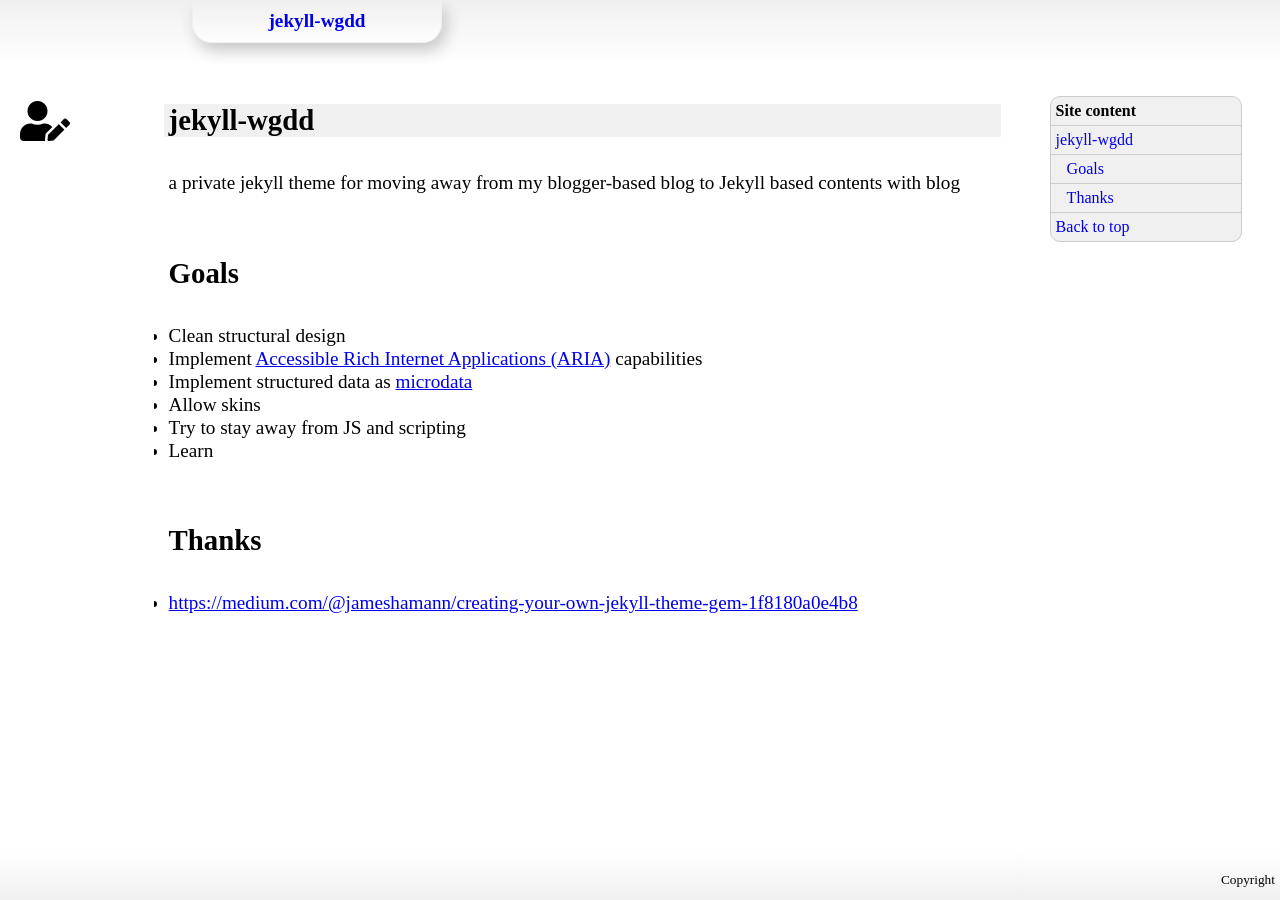
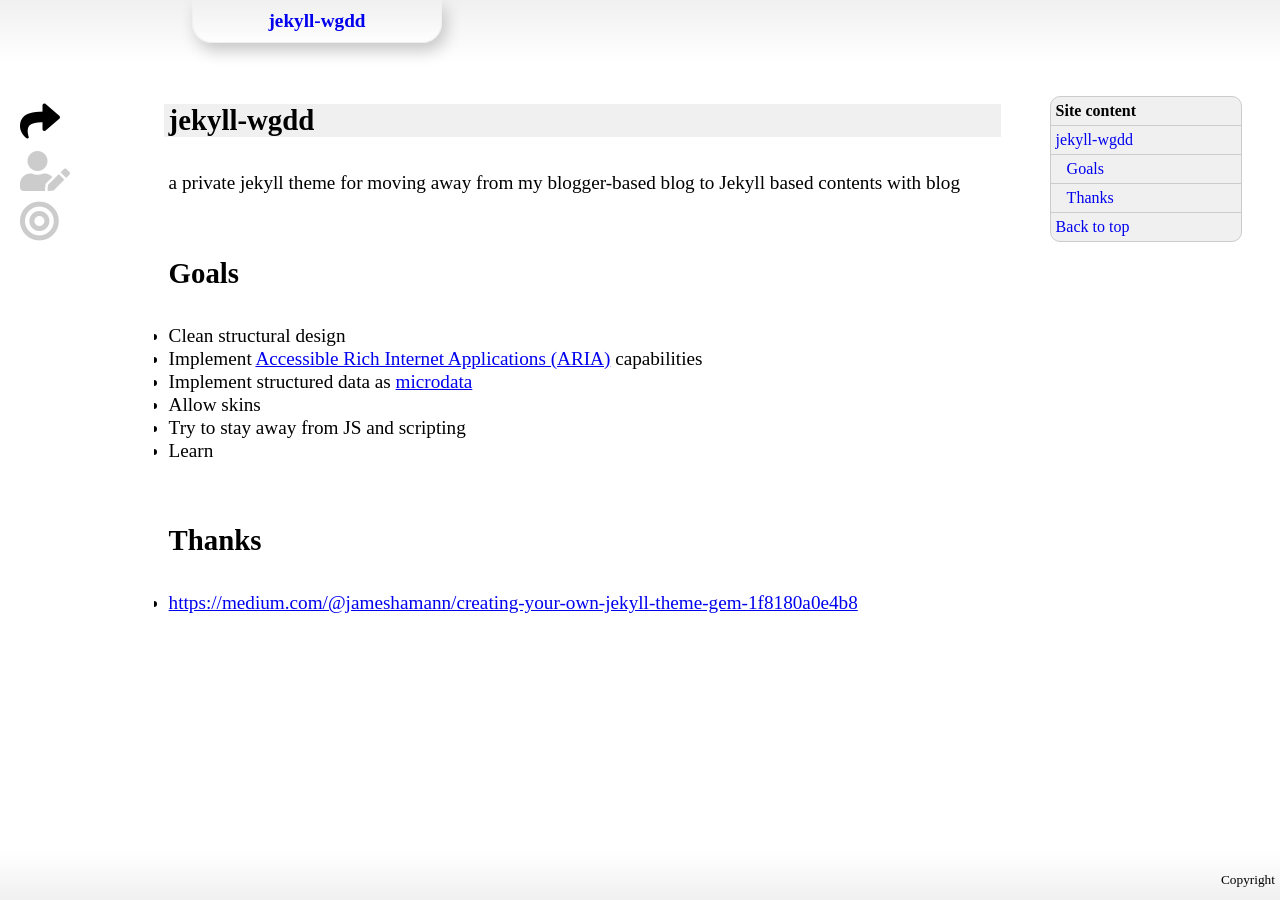
Before and after one commit to dleidert/jekyll-wgdd, a Jekyll site: the page built from README.md, in a window 1280 px wide. Built offline with Jekyll 4.4.1, drawn with Linux system fonts in a browser that asks for light colours; our own code applies the rules of GitHub Pages for plain Markdown files.

Commit message:
Rework the sidebar navigation for shares, contact, follow
The sidebar now consists of three buttons to show share links, contact
information and follow links. This commit also introduces new variables
got the aws-fa icon colors.

```diff
--- a/_includes/page-sidebar.html
+++ b/_includes/page-sidebar.html
@@ -1,12 +1,44 @@
-{% assign author = page.author | default: site.author -%}
+{%  assign authid = page.author | default: site.author -%}
+
+{%- assign author = site.authors | where: "name", authid | first -%}
+{%- unless author -%}
+{%- assign author = site.authors | where_exp: "author", "author.name == authid" | first -%}
+{%- endunless -%}
+
 <aside class="page-side" aria-labelledby="page-side-label">
   <nav class="page-side-nav" aria-labelledby="page-side-label">
     <header class="page-sidebar-header">
-      <button class="page-sidebar-button" title="Open contact information"><i class="fas fa-user-edit"></i></button>
-      <h4 class="page-sidebar-label" id="page-sidebar-label">Follow or contact the author</h4>
+      <h4 class="page-sidebar-label" id="page-sidebar-label">Share, comment or follow the author</h4>
     </header>
     <ul class="page-sidebar-content">
-      {%- include social.html authorid=author html='li' attr=foo class='social_link' -%}
+      <li>
+        <button class="page-sidebar-button" title="Open Share Links"><i class="fas fa-share"></i></button>
+        <ul>
+          {%- for res in site.data.shares -%}
+          <li><a href="{{ res.link }}{{ site.url | url_encode }}" title="Share on {{ res.title }}"><i class="{{ res.fa }}"></i><span class="fa-hide"></a></li>
+          {%- endfor -%}
+        </ul>
+      </li>
+      <li>
+        <button class="page-sidebar-button" title="Open contact information"><i class="fas fa-user-edit"></i></button>
+        {%- if author.contacts.size > 0 -%}
+        <ul>
+          {%- for contact in author.contacts -%}
+          {%- assign template = "contact/" | append: contact[0] | append: ".html" -%}
+          {%- assign resource = contact[1] -%}
+          <li>{%- include {{ template }} res=resource -%}</li>
+          {%- endfor -%}
+        </ul>
+        {%- endif -%}
+      </li>
+      <li>
+        <button class="page-sidebar-button" title="Open Social Links"><i class="fas fa-bullseye"></i></button>
+        {%- if author.socials.size > 0 -%}
+        <ul>
+          {%- include social.html author=author html='li' attr=foo class='social_link' -%}
+        </ul>
+        {%- endif -%}
+      </li>
     </ul>
   </nav>
 </aside>
--- a/_includes/social.html
+++ b/_includes/social.html
@@ -1,25 +1,13 @@
 {%- comment -%}
 
-  include.authorid: author name or id
+  include.author:   author name or id
   include.html:     HTML element to surround it
   include.attr:     HTML attributes to add to element
   include.class:    HTML element class
 
-  The following lines will determine the page author
-
 {%- endcomment -%}
 
-{%- assign author = site.authors | where: "name", include.authorid | first -%}
-{%- unless author -%}
-{%- assign author = site.authors | where_exp: "author", "author.name" == include.authorid | first -%}
-{%- endunless -%}
-
-{%- comment -%}
-
-{%- endcomment -%}
-
-{%- if author.links.size > 0 -%}
-{%- for link in author.links -%}
+{%- for link in include.author.socials -%}
 {%- if include.html -%}
 <{{ include.html }} {%- if include.attr %} {{ include.attr }}{%- endif  -%} {%- if include.class %} class="{{ include.class }}"{%- endif  -%}>
 {%- endif  -%}
@@ -30,4 +18,3 @@
 </{{ include.html }}>
 {%- endif -%}
 {%- endfor -%}
-{%- endif -%}
--- a/_sass/jekyll-wgdd/_core.scss
+++ b/_sass/jekyll-wgdd/_core.scss
@@ -6,6 +6,11 @@ $footer-z-index: $header-z-index;
 $navbar-z-index-hidden: -1;
 $navbar-z-index: $header-z-index + 2000;
 $sidebar-z-index: $main-z-index + 1;
+
+$text-color: #000;
+$header-color: $text-color;
+$fa-icon-color-button: inherit;
+$fa-icon-color: deepskyblue;
 
 $head-background-color: #f0f0f0; //AliceBlue;
 $page-background-color: rgba(255,255,255,0.8);
--- a/_sass/jekyll-wgdd/_sidebar.scss
+++ b/_sass/jekyll-wgdd/_sidebar.scss
@@ -28,7 +28,7 @@ aside.page-side {
     display: block;
     border: none;
     background: none !important;
-    color: inherit;
+    color: $text-color;
     font: inherit;
     text-align: left;
     cursor: pointer;
@@ -50,28 +50,39 @@ aside.page-side {
 
   ul.page-sidebar-content {
     list-style-type: none;
-    display: none;
+    display: block;
 
     li {
       display: block;
       text-align: left;
 
       i {
+        color: $fa-icon-color-button;
         font-size: $nav-button-size;
         margin: 5px 0;
-        opacity: 0.5;
-        color: deepskyblue;
-        //border-radius: 50%;
-        //background-color: #f0f0f0;
       }
 
+      ul {
+        display: none;
+
+        i {
+          color: $fa-icon-color;
+          opacity: 0.5;
+        }
+      }
+
+      .page-sidebar-button:only-child i {
+        color: #ccc;
+      }
+
+      &:focus-within ul {
+        display: block;
+      }
+
+      span.fa-hide,
       span.social-link-text {
         display: none;
       }
     }
   }
-
-  &:focus-within ul.page-sidebar-content {
-    display: block;
-  }
 }
```
